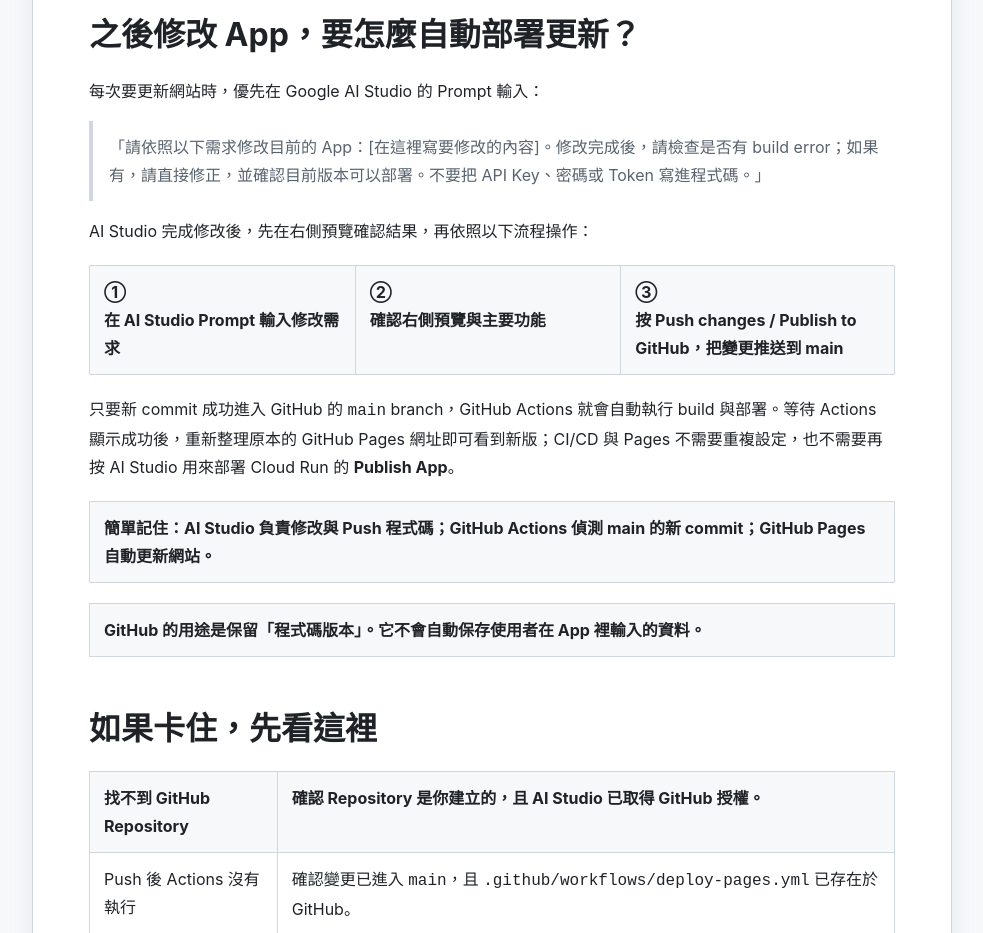
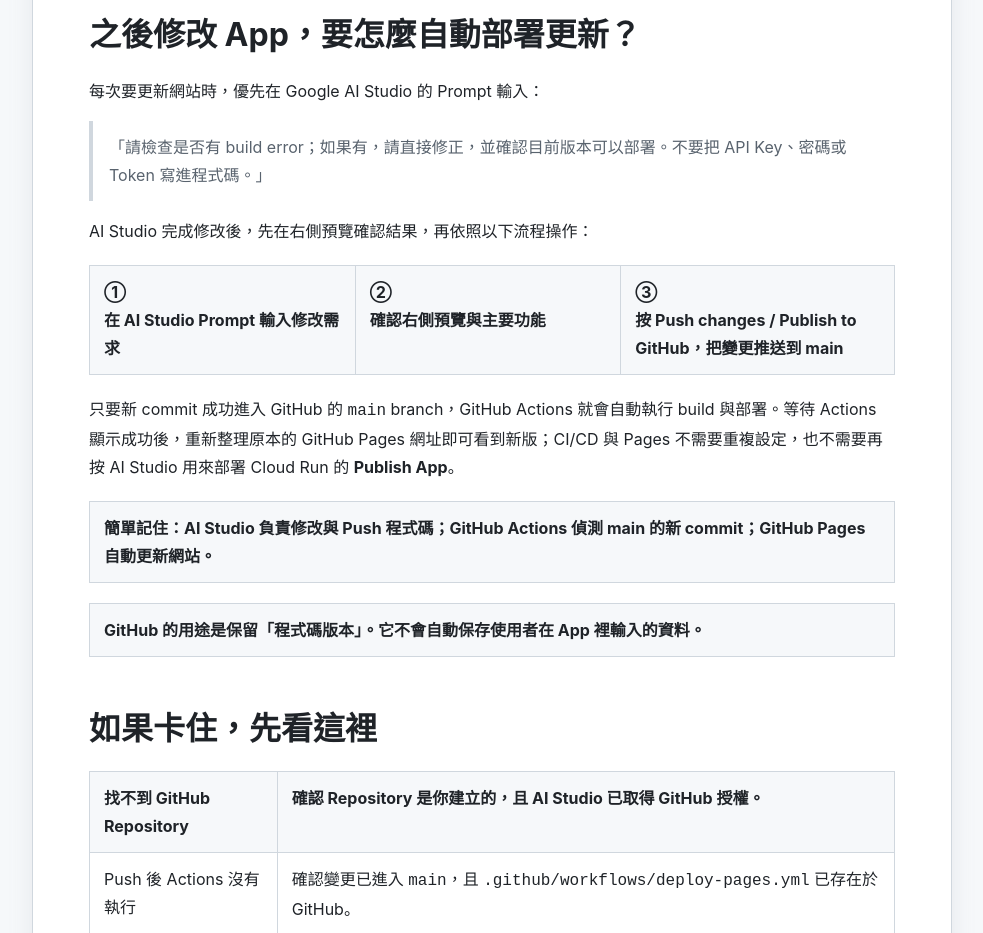
Before and after one commit to JHOproject/google-ai-studio-github-guide, a plain HTML site: page index.html in a window 1280 px wide. Shown: the part 4040-4973 px from the top of the page, without its empty margins (148-1131 px from the left). Drawn offline with Linux system fonts and the light colour scheme.

Commit message:
Simplify update instructions in index.html
Removed redundant instruction from update prompt.

```diff
--- a/index.html
+++ b/index.html
@@ -174,7 +174,7 @@
 </table><h1>之後修改 App，要怎麼自動部署更新？</h1>
 <p>每次要更新網站時，優先在 Google AI Studio 的 Prompt 輸入：</p>
 <blockquote>
-<p>「請依照以下需求修改目前的 App：[在這裡寫要修改的內容]。修改完成後，請檢查是否有 build error；如果有，請直接修正，並確認目前版本可以部署。不要把 API Key、密碼或 Token 寫進程式碼。」</p>
+<p>「請檢查是否有 build error；如果有，請直接修正，並確認目前版本可以部署。不要把 API Key、密碼或 Token 寫進程式碼。」</p>
 </blockquote>
 <p>AI Studio 完成修改後，先在右側預覽確認結果，再依照以下流程操作：</p>
 <table>
```
